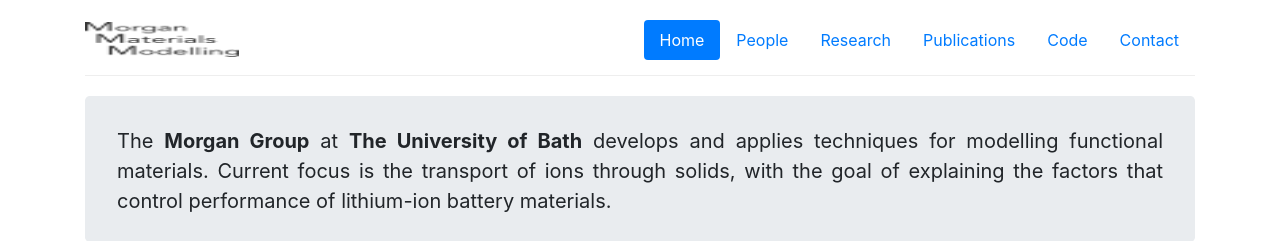
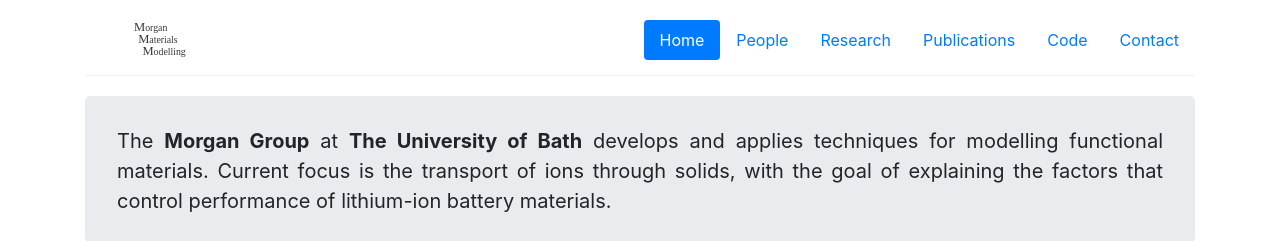
Before and after one commit to morgan-group-bath/morgan-group-bath.github.io, a Jekyll site: the page built from index.html, in a window 1280 px wide. Shown: the top 241 px of the page. Built offline with Jekyll 4.4.1, drawn with Linux system fonts in a browser that asks for light colours.

Commit message:
Update default.html

```diff
--- a/_layouts/default.html
+++ b/_layouts/default.html
@@ -19,8 +19,8 @@
                         flex-column
                         flex-md-row justify-content-md-between">
                 <a href="{{ site.base }}/" class="">
-                    <img src="{{ site.base }}/img/mmm.png"
-                         srcset="{{ site.base }}/img/mmm.png"
+                    <img src="{{ site.base }}/img/mmm.svg"
+                         srcset="{{ site.base }}/img/mmm.svg"
                          alt="Awesome" id="logo">
                 </a>
                 <ul class="nav nav-pills justify-content-center">
```
